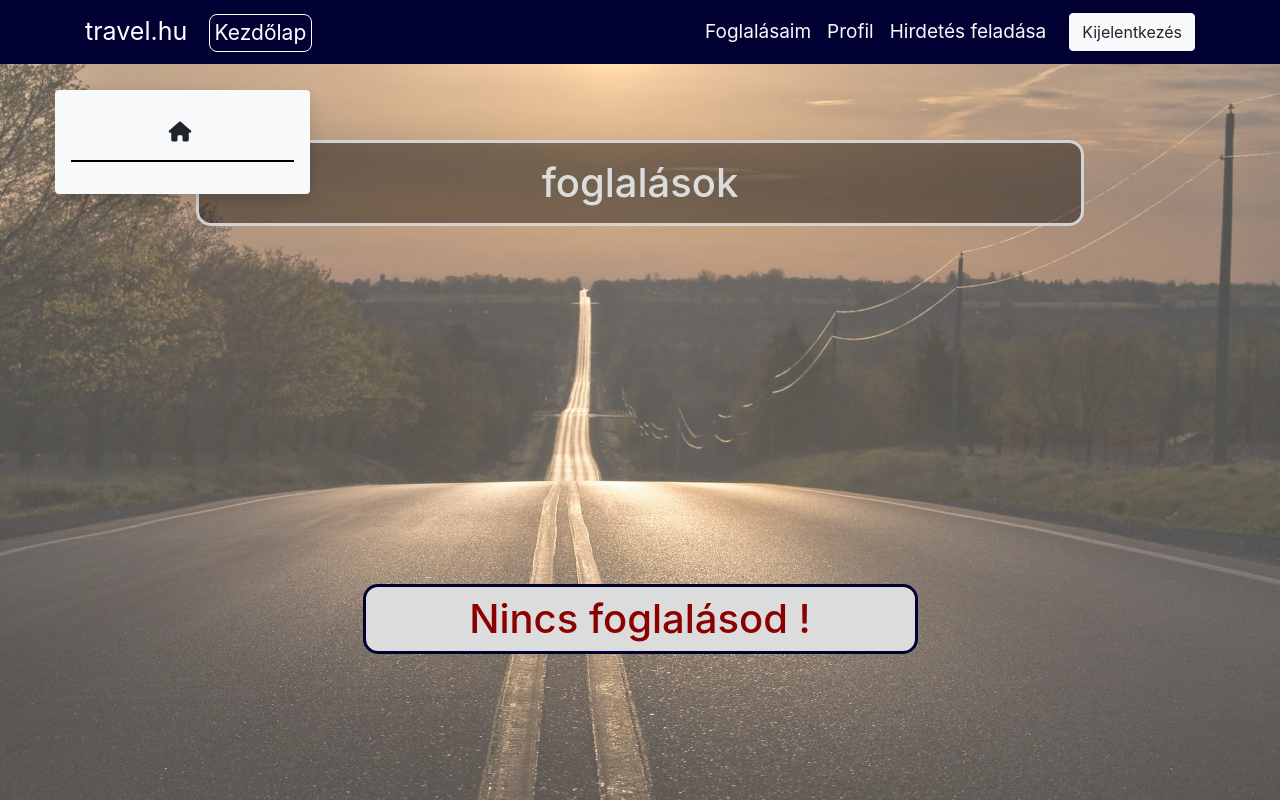
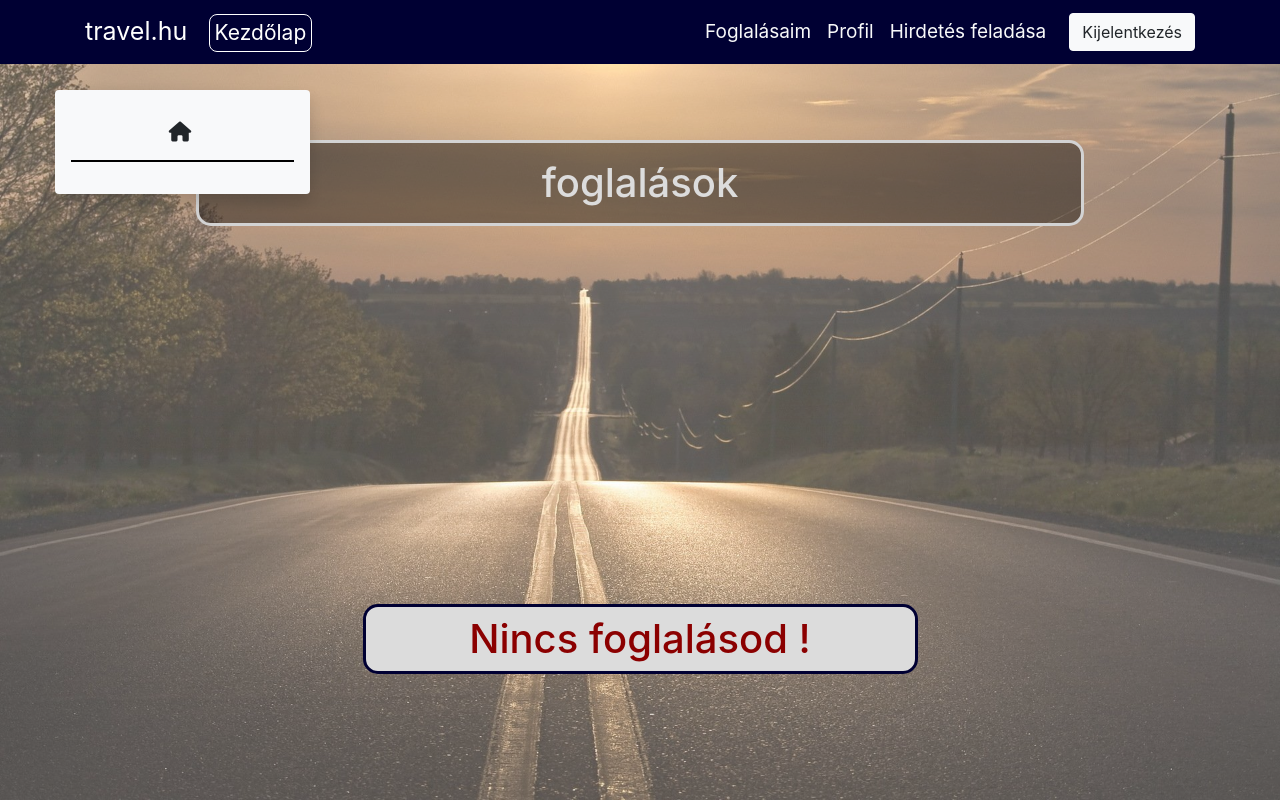
Before and after one commit to baloghszabolcs/meet-and-travel, a Flask app: page /passenger in a window 1280 px wide. Run offline with Flask 2, Linux system fonts and the light colour scheme; the visitor is signed in with stand-in values (Sample User, id 1); data that the repository does not hold is empty; some libraries are stand-ins or nearby versions.

Commit message:
UI bugfix

```diff
--- a/flaskapp/templates/passenger.html
+++ b/flaskapp/templates/passenger.html
@@ -103,7 +103,7 @@
         background-color: rgba(0,0,0, 0.4)"> foglalások</h1>          <!-- itt 1 elteres -->
 </div>
 
-<div class="container" style="margin-top: 380px; z-index: 0">
+<div class="container" style="margin-top: 400px; z-index: 0">
     {% set count = [0] %}
     {% if drivers %}
         {% for driver in drivers %}
@@ -221,6 +221,7 @@
                     </div>
                 </div>
             </div>
+
             <div class="collapse" id="collapse{{ count[0] }}">
                 <div class="card card-body">
                     <div class="row">
@@ -261,6 +262,7 @@
                     </div>
                 </div>
             </div>
+            </div>
                 <br>
             {% endfor %}
         {% endfor %}
@@ -268,6 +270,7 @@
         <h1 class="p-2 text-center mx-auto" style="margin-top: -2%;border-color: #000033; border-style: solid;color: darkred;border-radius: 15px; width: 50%;
         background-color:gainsboro"> Nincs foglalásod ! </h1>
     {% endif %}
+
     </div>
 
 
```
Lines whose indentation alone changed are shown as unchanged.
